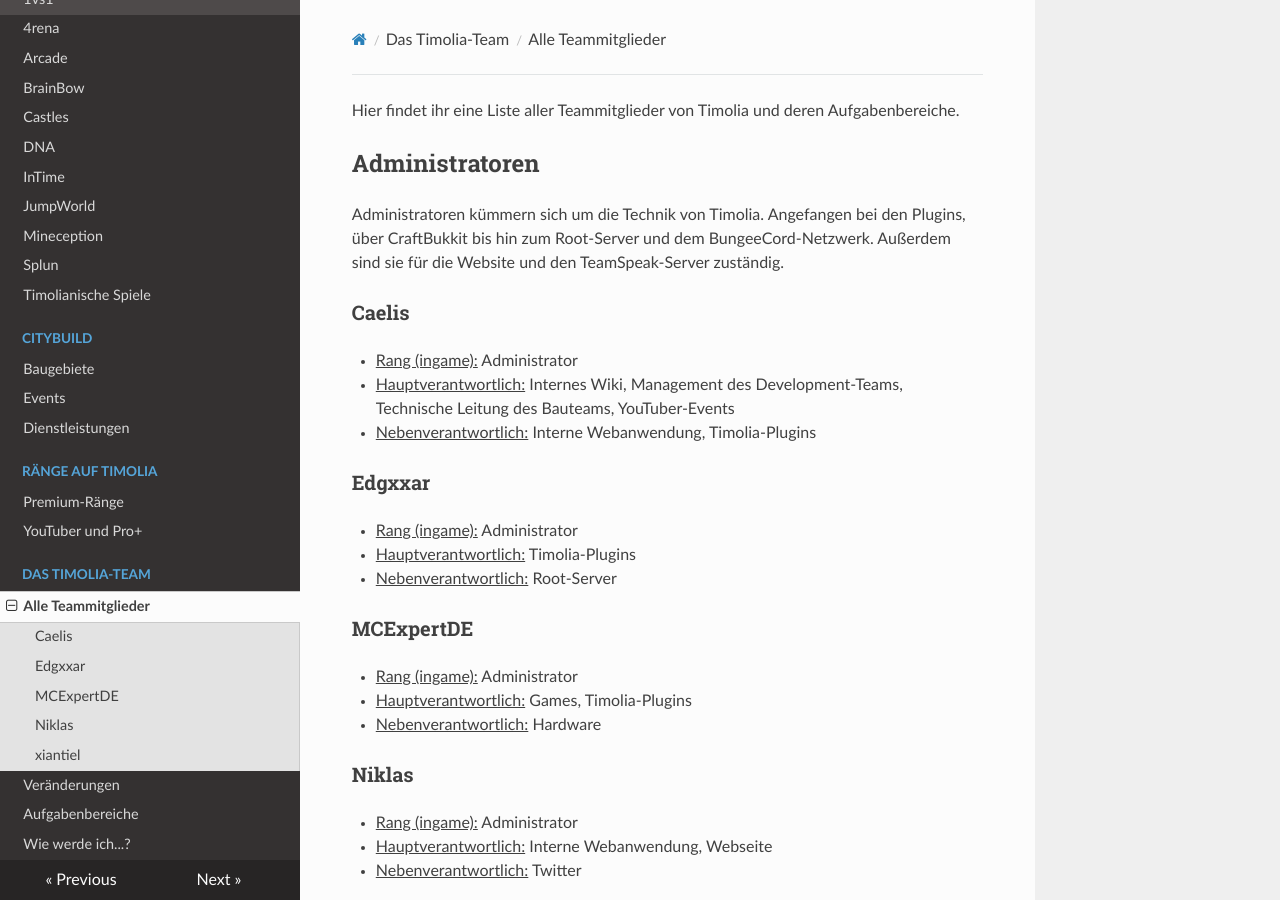
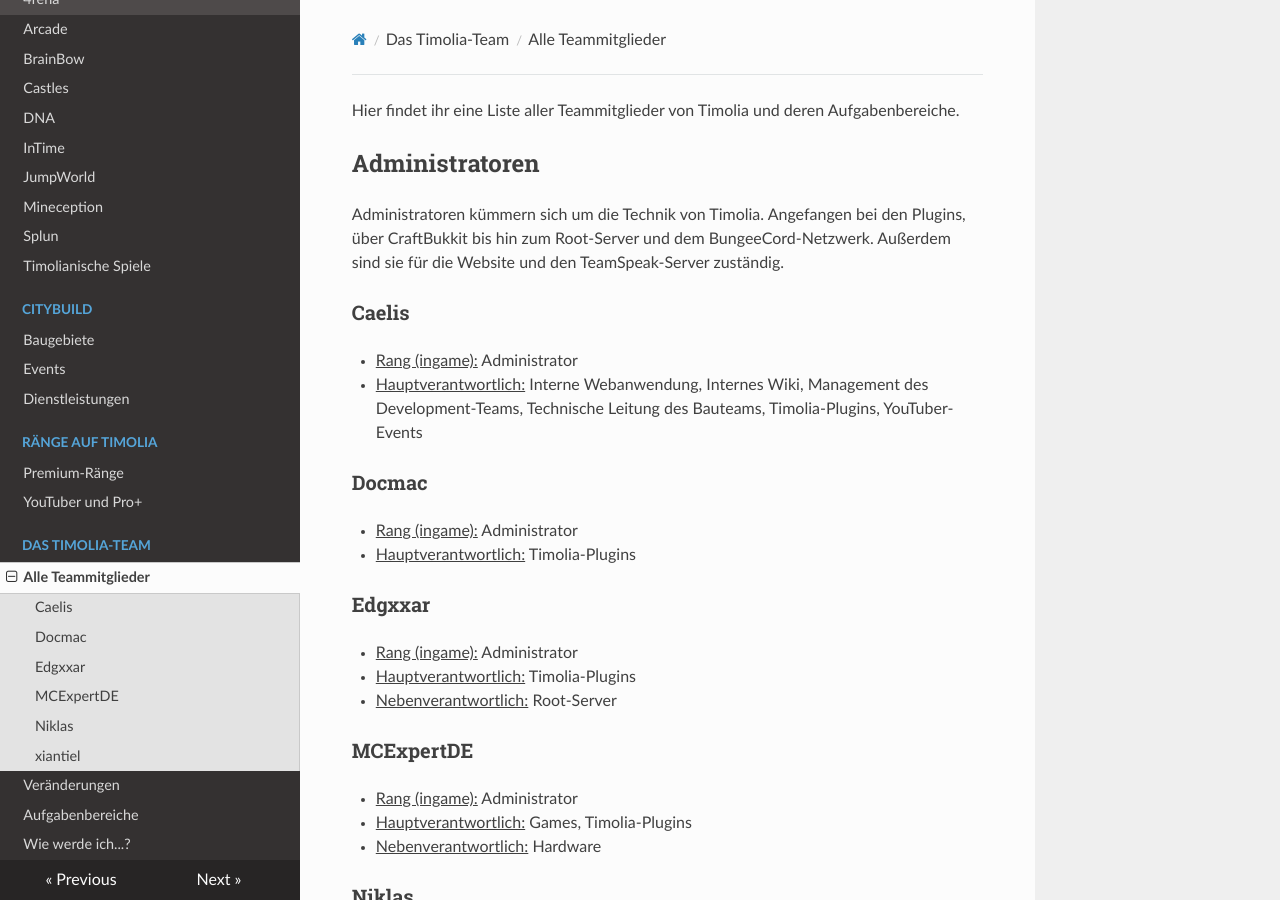
Before and after one commit to TimoliaDE/HowTo, an MkDocs documentation site: the page built from docs/team/members.md, in a window 1280 px wide and 900 px high. Built offline with MkDocs 1.6.1, drawn with Linux system fonts in a browser that asks for light colours; nearby versions of some CDN libraries; old or Windows-style settings are respelled for this version of MkDocs.

Commit message:
Update members.md

```diff
--- a/docs/team/members.md
+++ b/docs/team/members.md
@@ -8,8 +8,11 @@ Außerdem sind sie für die Website und den TeamSpeak-Server zuständig.
 
 ###<strong>Caelis</strong>
 - <u>Rang (ingame):</u> Administrator
-- <u>Hauptverantwortlich:</u> Internes Wiki, Management des Development-Teams, Technische Leitung des Bauteams, YouTuber-Events
-- <u>Nebenverantwortlich:</u> Interne Webanwendung, Timolia-Plugins
+- <u>Hauptverantwortlich:</u> Interne Webanwendung, Internes Wiki, Management des Development-Teams, Technische Leitung des Bauteams, Timolia-Plugins, YouTuber-Events
+
+###<strong>Docmac</span></strong>
+- <u>Rang (ingame):</u> Administrator
+- <u>Hauptverantwortlich:</u> Timolia-Plugins
 
 ###<strong>Edgxxar</span></strong>
 - <u>Rang (ingame):</u> Administrator
```
